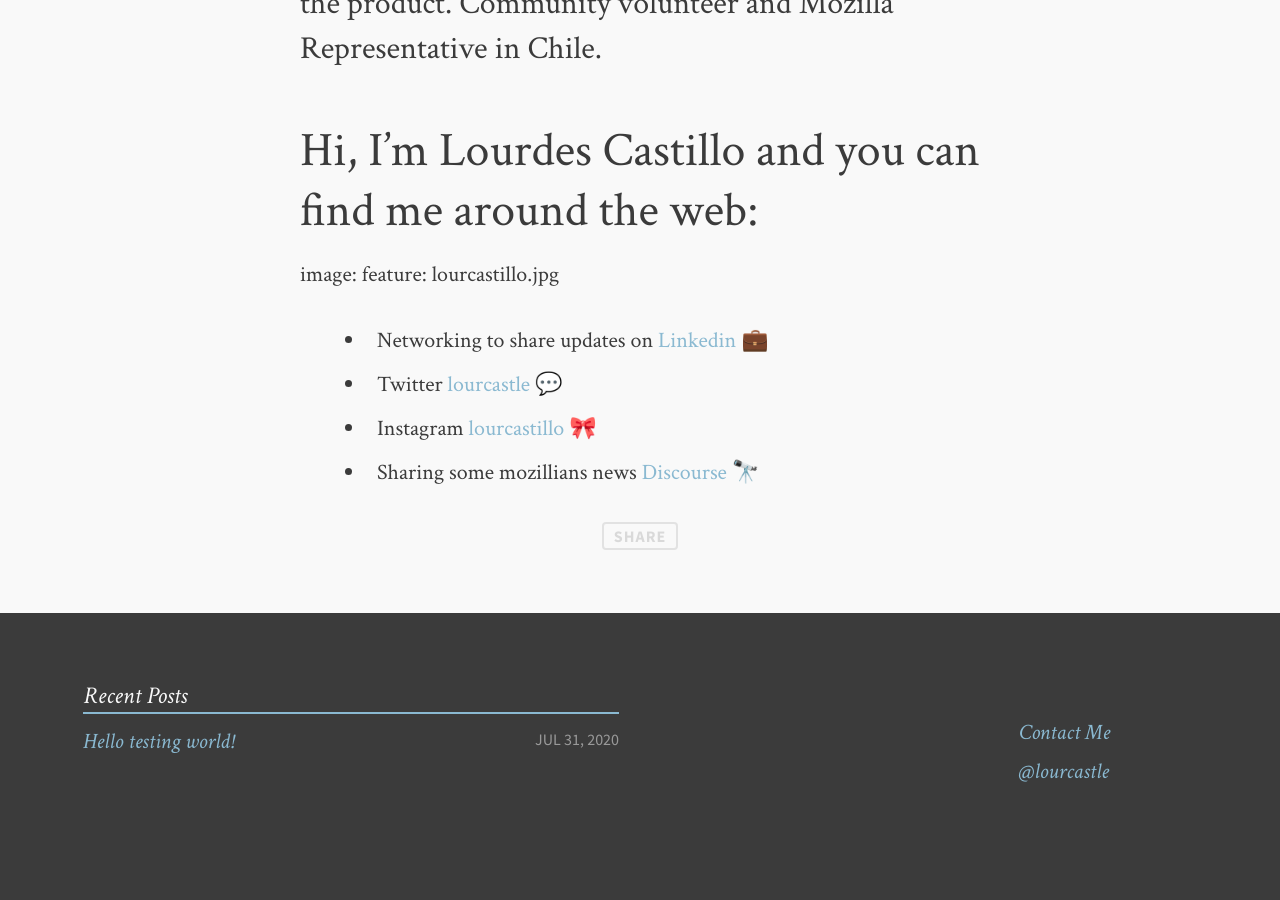
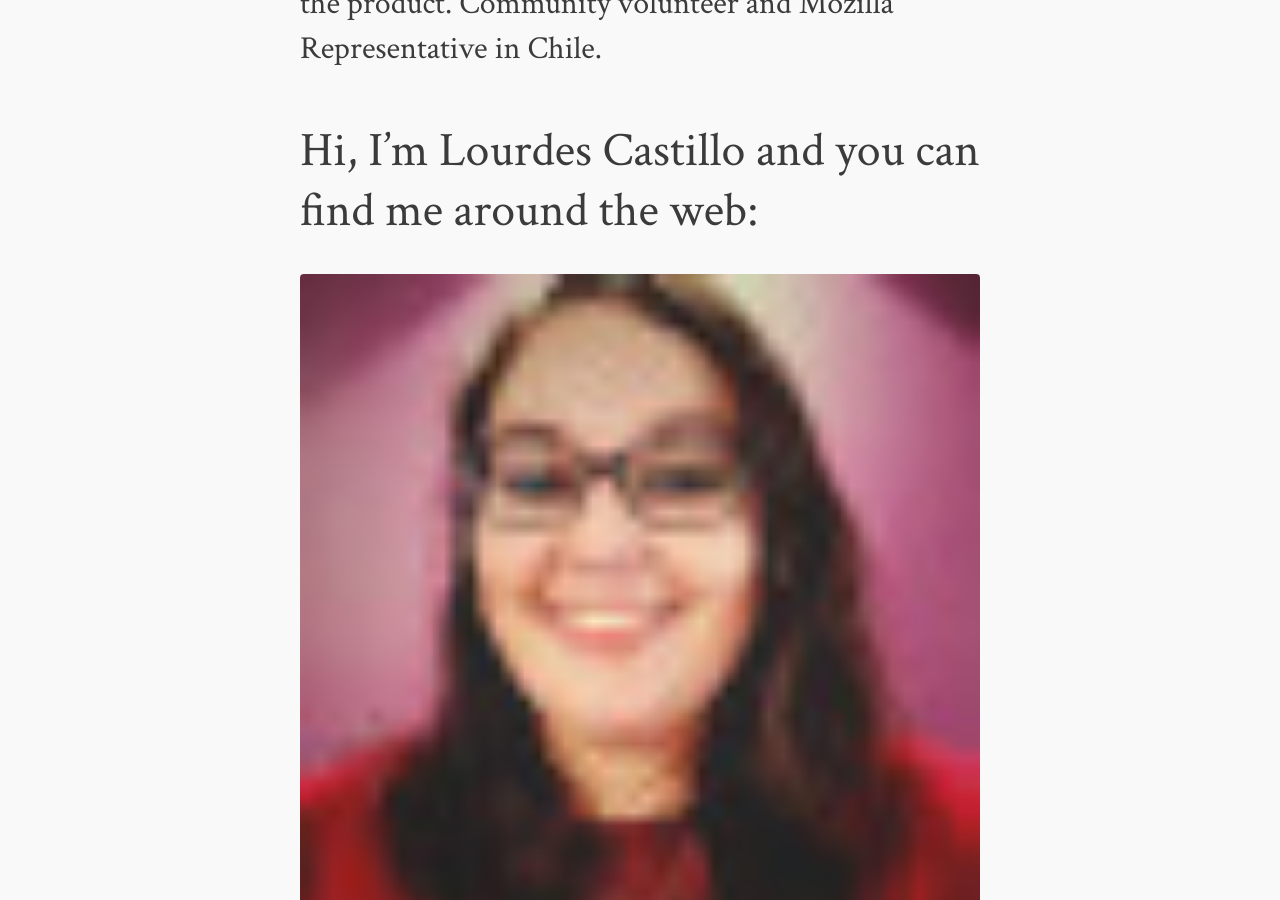
Before and after one commit to lourcastillo/lourcastillo.github.io, a Jekyll site: the page built from about.md, in a window 1280 px wide and 900 px high, scrolled down 1077 px. Built offline with Jekyll 4.4.1, drawn with Linux system fonts in a browser that asks for light colours; comment, search, counter and statistics services are not loaded.

Commit message:
Update about.md

```diff
--- a/about.md
+++ b/about.md
@@ -9,8 +9,7 @@ image:
 ---
 
 ## Hi, I'm Lourdes Castillo and you can find me around the web:
-image:
-  feature: lourcastillo.jpg
+![Lourdes Castillo](http://lourcastillo.github.io/images/lourcastillo.jpg )
 - Networking to share updates on <a href="https://www.linkedin.com/in/lourcastillo/">Linkedin</a> 💼
 - Twitter <a href="https://www.twitter.com/lourcastle"> lourcastle</a> 💬
 - Instagram <a href="https://www.instagram.com/lourcastillo"> lourcastillo</a> 🎀
```
